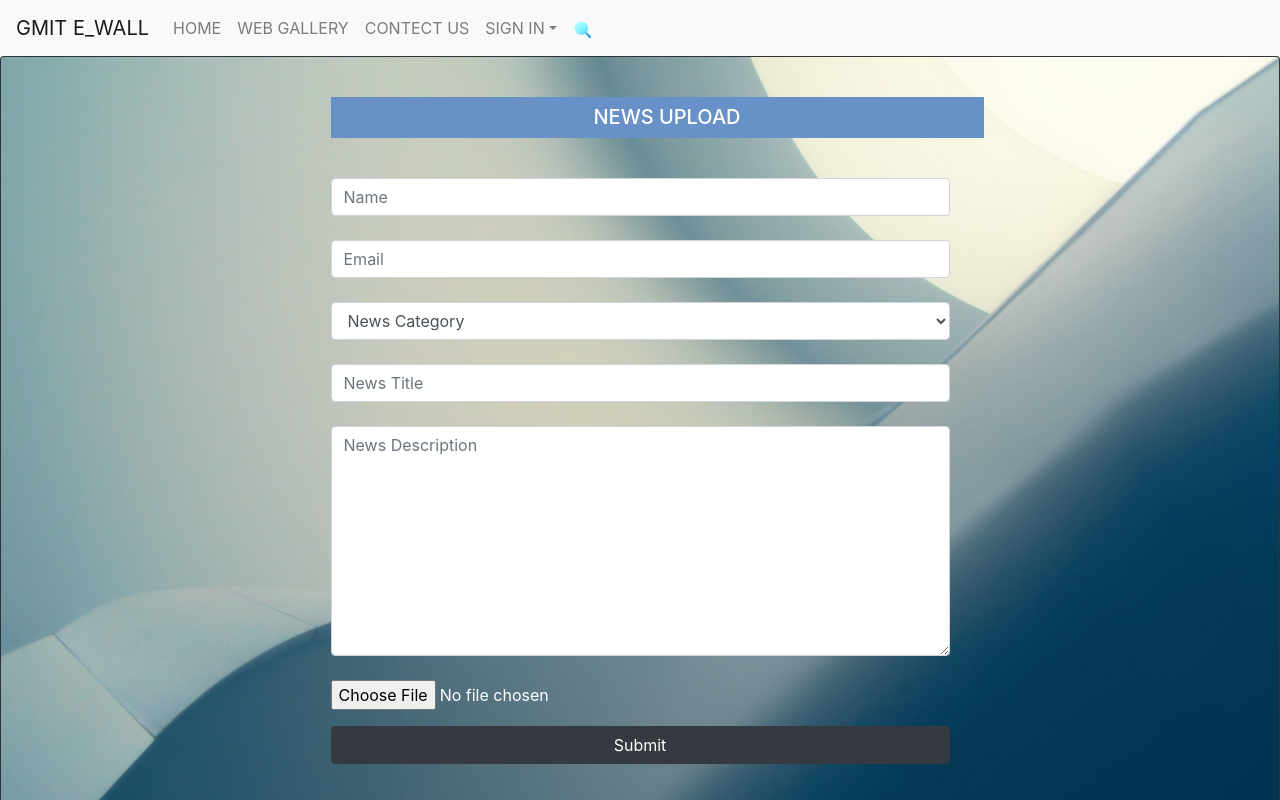
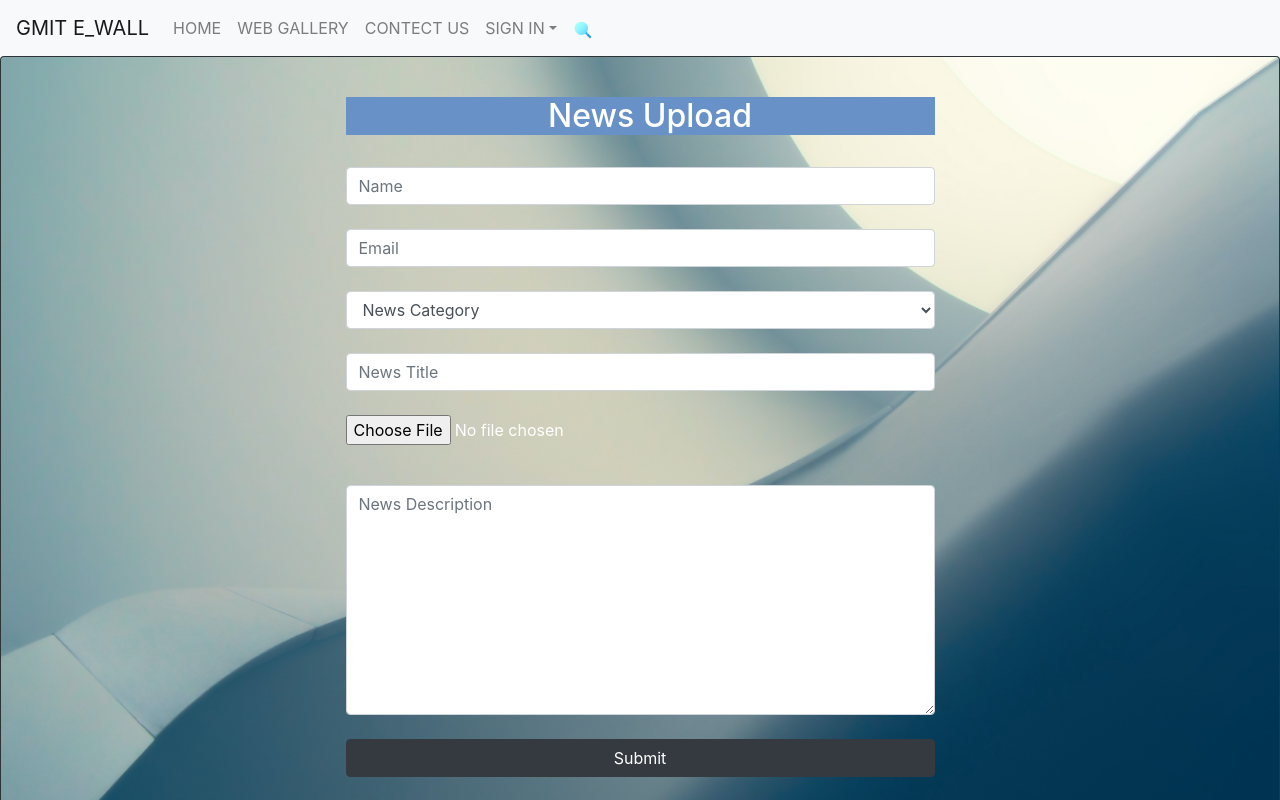
Before and after one commit to surajit-ai/GMIT_E_NEWS_FRONTEND, a React (Create React App) app: page /Newsupload in a window 1280 px wide. Shown: the top 800 px of the page. Built offline with nearby package versions, Linux system fonts and the light colour scheme.

Commit message:
news upload

```diff
--- a/src/components/Home.css
+++ b/src/components/Home.css
@@ -117,12 +117,6 @@ color: blue;
 .h {
   padding-left: 20px;
   background-color: #6891c7;
-  font-size: 20px;
-  width: 653px;
-  line-height: 41px;
-  text-transform: uppercase;
-  color: #fff;
-  margin: 0 0 16px;
 }
 
 /* .back{
--- a/src/components/Newsupload.js
+++ b/src/components/Newsupload.js
@@ -108,9 +108,9 @@ let Newsupload = () => {
         <Card.Img src={img1} alt="Card image" style={{ backgroundRepeat: 'no-repeat', backgroundSize: 'cover', height: '850px' }} />
         <Card.ImgOverlay>
 
-          <div >
+          <center> <div class="col-lg-6 col-md-8">
 
-            <center> <form style={{ width: '50%', textAlign: 'center' }} onSubmit={handleSubmit} >
+            <form onSubmit={handleSubmit} >
               <h2 className="h" style={{ marginTop: '20px', marginLeft: 'px' }}>News Upload</h2>
               <h4 style={{ color: "brown" }}> {msg}</h4>
               <label></label>
@@ -130,6 +130,8 @@ let Newsupload = () => {
                   <option value="ENTERTENMENT">Entertenment</option>
                   <option value="POLITICS">Politics</option>
                   <option value="EDUCATION">Education</option>
+                  <option value="WORLD NEWS">World News</option>
+                  <option value="ECONOMICS">Economics</option>
                 </select>
                 <br />
               </div>
@@ -137,21 +139,21 @@ let Newsupload = () => {
                 <input type="text" className="form-control" placeholder="News Title" name="news" value={etitle}
                   onChange={onChangeEmpTitle} required />
               </div>
+              <div className="form-group">
+                <label></label>
+                <input type="file" className="form-control-file" name="img"
+                  onChange={handleImage} required />
+              </div>
 
               <div className="">
                 <label></label>
                 <textarea rows="9" type="text" className="form-control" placeholder="News Description" name="description" value={edesp}
                   onChange={onChangeEmpDesp} required></textarea>
               </div>
-
-              <div className="form-group">
-                <label></label>
-                <input type="file" className="form-control-file" name="img"
-                  onChange={handleImage} required />
-              </div>
-
+              <br />
               <button type="submit" className="btn btn-dark btn-block">Submit</button>
-            </form></center></div>
+            </form></div>
+          </center>
         </Card.ImgOverlay>
       </Card>
       <Footer1 />
```
